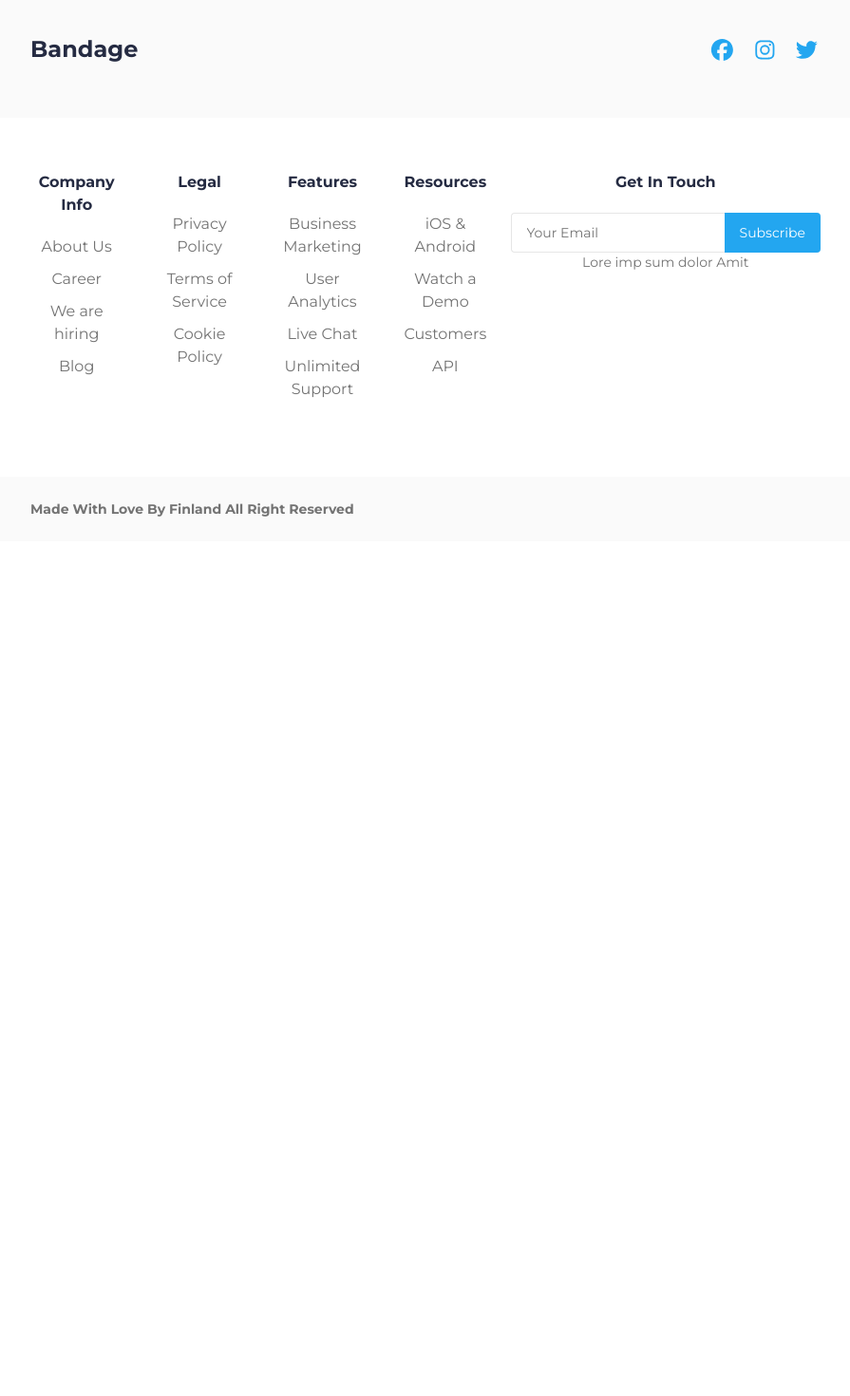
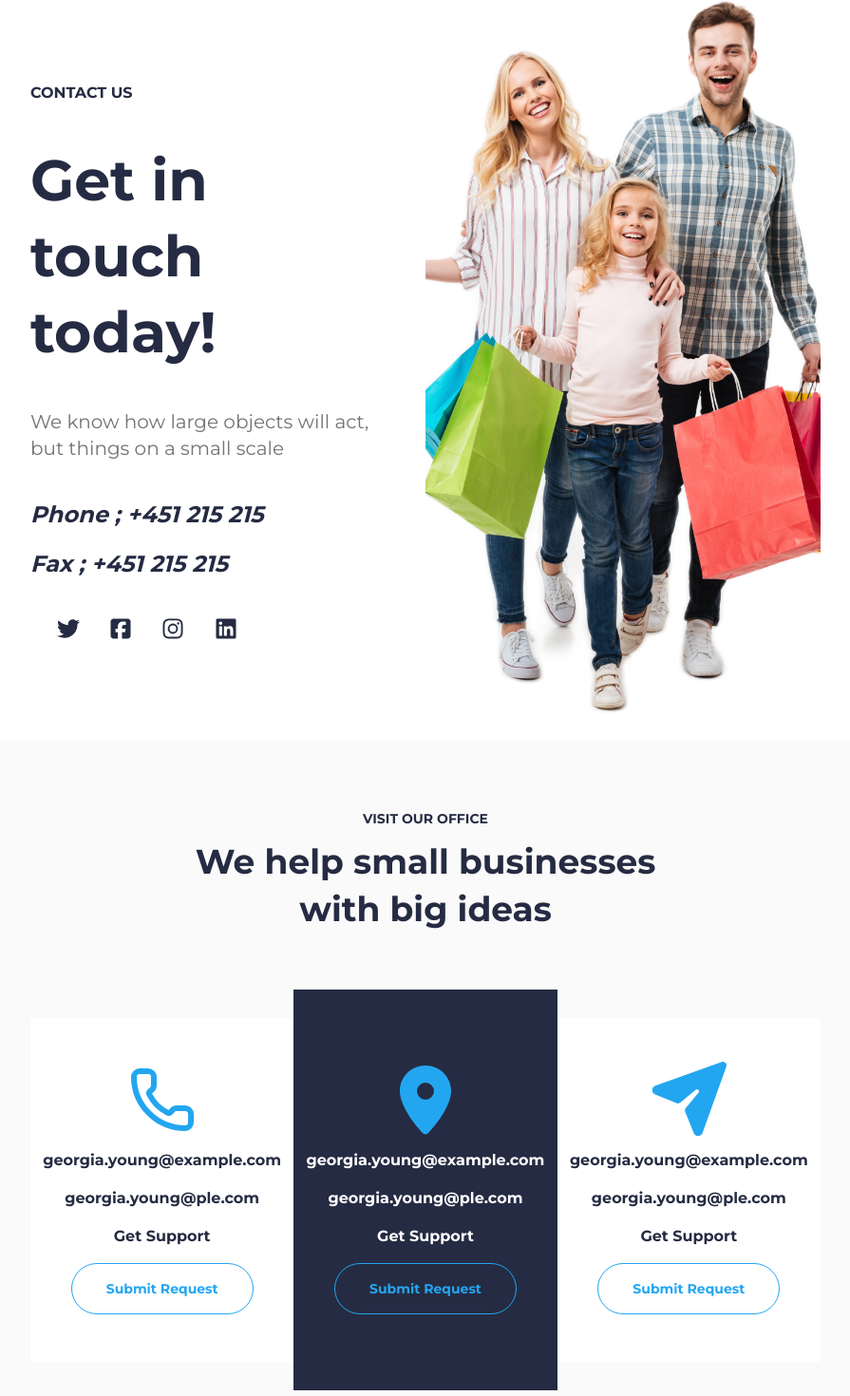
Before and after one commit to tayfun-pekdemir/e-commerce-app, a React (Vite) app in the folder frontend/: page /contact in a window 1280 px wide. Shown: the part 154-1624 px from the top of the page at 95% size, without its empty margins (192-1087 px from the left). Before the commit the page ends 800 px from the top, so only its background shows below. Built offline with nearby package versions, Linux system fonts and the light colour scheme.

Commit message:
Add ContactPage.

```diff
--- a/frontend/src/App.jsx
+++ b/frontend/src/App.jsx
@@ -6,6 +6,7 @@ import PageContent from './layout/PageContent'
 import HomePage from './pages/HomePage'
 import ShopPage from './pages/ShopPage'
 import ProductDetailPage from './pages/ProductDetailPage'
+import ContactPage from './pages/ContactPage'
 
 function App() {
 
@@ -17,6 +18,7 @@ function App() {
           <Route exact path="/" component={HomePage} />
           <Route exact path="/shop" component={ShopPage} />
           <Route exact path="/products/:id" component={ProductDetailPage} />
+          <Route exact path="/contact" component={ContactPage} />
         </Switch>
       </PageContent>
       <Footer />
--- /dev/null
+++ b/frontend/src/pages/ContactPage.jsx
@@ -0,0 +1,90 @@
+import { FontAwesomeIcon } from "@fortawesome/react-fontawesome"
+import { faSquareFacebook, faInstagram, faLinkedin, faTwitter } from "@fortawesome/free-brands-svg-icons"
+import { Phone } from "lucide-react"
+import { faArrowTurnDown, faLocationDot, faPaperPlane } from "@fortawesome/free-solid-svg-icons"
+
+export default function ContactPage() {
+    return (
+        <>
+            <section className="flex flex-col px-11 gap-8 md:flex-row lg:px-48">
+                <div className="flex flex-col justify-center items-center text-center text-[#252B42] gap-10 flex-1 md:items-start md:text-start">
+                    <h1 className="font-bold">CONTACT US</h1>
+                    <h3 className="text-4xl font-bold leading-20 md:text-6xl md:max-w-3/5 ">Get in touch today!</h3>
+                    <p className="text-xl text-[#737373]">We know how large objects will act, but things on a small scale</p>
+                    <address className="flex flex-col gap-10">
+                        <div className="flex flex-col text-2xl font-bold gap-5">
+                            <p>Phone ; <span>+451 215 215</span></p>
+                            <p>Fax ; <span>+451 215 215</span></p>
+                        </div>
+                        <div className="flex flex-row justify-evenly">
+                            <a href="https://x.com" className="inline-flex items-center" target="_blank">
+                                <FontAwesomeIcon
+                                    icon={faTwitter}
+                                    className="text-2xl cursor-pointer"
+                                />
+                            </a>
+                            <a href="https://facebook.com" className="inline-flex items-center" target="_blank">
+                                <FontAwesomeIcon
+                                    icon={faSquareFacebook}
+                                    className="text-2xl cursor-pointer"
+                                />
+                            </a>
+                            <a href="https://instagram.com" className="inline-flex items-center" target="_blank">
+                                <FontAwesomeIcon
+                                    icon={faInstagram}
+                                    className="text-2xl cursor-pointer"
+                                />
+                            </a>
+                            <a href="https://linkedin.com" className="inline-flex items-center" target="_blank">
+                                <FontAwesomeIcon
+                                    icon={faLinkedin}
+                                    className="text-2xl cursor-pointer"
+                                />
+                            </a>
+                        </div>
+                    </address>
+                </div>
+                <div className="w-full h-110 md:min-h-200 md:w-1/2">
+                    <img src="contactImg.png" className="w-full object-cover h-full" />
+                </div>
+            </section>
+            <section className="flex flex-col items-center justify-center py-18 px-11 gap-8 bg-[#FAFAFA] md:flex-row lg:px-48">
+                <div className="flex flex-col justify-center items-center text-center font-bold text-[#252B42] gap-8 w-full h-full">
+                    <div className="flex flex-col gap-2.5 font-bold pb-7 text-center items-center justify-center">
+                        <h3 className="text-sm">VISIT OUR OFFICE</h3>
+                        <p className="text-4xl leading-12.5 max-w-3/4">We help small businesses with big ideas</p>
+                    </div>
+                    <div className="flex flex-col justify-center items-center text-center gap-8 w-full h-full md:gap-0 md:flex-row">
+                        <div className="flex flex-col items-center justify-center text-center gap-4 py-12.5 w-full bg-white flex-1">
+                            <Phone className="text-[#23A6F0]" size={72} />
+                            <p>georgia.young@example.com</p>
+                            <p>georgia.young@ple.com</p>
+                            <h3 >Get Support</h3>
+                            <button className="px-5 py-4 rounded-sm text-sm text-[#23A6F0] border border-[#23A6F0] font-bold cursor-pointer hover:bg-[#23A6F0] hover:text-white md:rounded-full md:px-9">Submit Request</button>
+                        </div>
+                        <div className="flex flex-col items-center justify-center text-center gap-4 bg-[#252B42] text-white py-20 w-full flex-1">
+                            <FontAwesomeIcon icon={faLocationDot} className="text-[#23A6F0] text-7xl" />
+                            <p>georgia.young@example.com</p>
+                            <p>georgia.young@ple.com</p>
+                            <h3>Get Support</h3>
+                            <button className="px-5 py-4 rounded-sm text-sm text-[#23A6F0] border border-[#23A6F0] font-bold cursor-pointer hover:bg-[#23A6F0] hover:text-white md:rounded-full md:px-9">Submit Request</button>
+                        </div>
+                        <div className="flex flex-col items-center justify-center text-center gap-4 py-12.5 bg-white w-full flex-1">
+                            <FontAwesomeIcon icon={faPaperPlane} className="text-[#23A6F0] text-7xl" />
+                            <p>georgia.young@example.com</p>
+                            <p>georgia.young@ple.com</p>
+                            <h3>Get Support</h3>
+                            <button className="px-5 py-4 rounded-sm text-sm text-[#23A6F0] border border-[#23A6F0] font-bold cursor-pointer hover:bg-[#23A6F0] hover:text-white md:rounded-full md:px-9">Submit Request</button>
+                        </div>
+                    </div>
+                </div>
+            </section>
+            <div className="flex flex-col justify-center items-center text-center text-[#252B42] font-bold gap-8 py-28">
+                <FontAwesomeIcon icon={faArrowTurnDown} className="text-[#23A6F0] text-7xl" />
+                <p>We Can't WAIT TO MEET YOU</p>
+                <p className="text-6xl">Let's Talk</p>
+                <button className="bg-[#23A6F0] border border-[#23A6F0] px-10 py-4 rounded-sm text-sm text-white font-bold cursor-pointer hover:bg-white hover:text-[#23A6F0]">Try it free now</button>
+            </div>
+        </>
+    )
+}
```
Also changed, not shown: frontend/public/contactImg.png (added).
